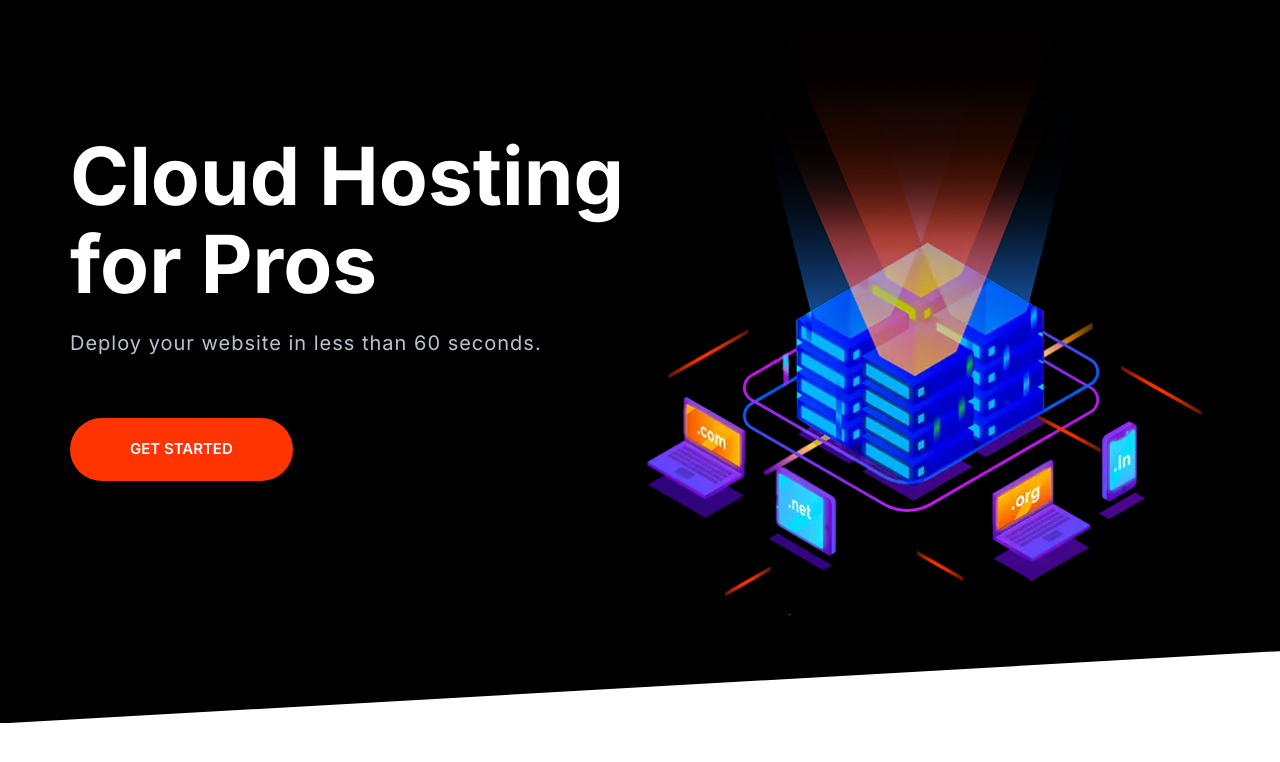
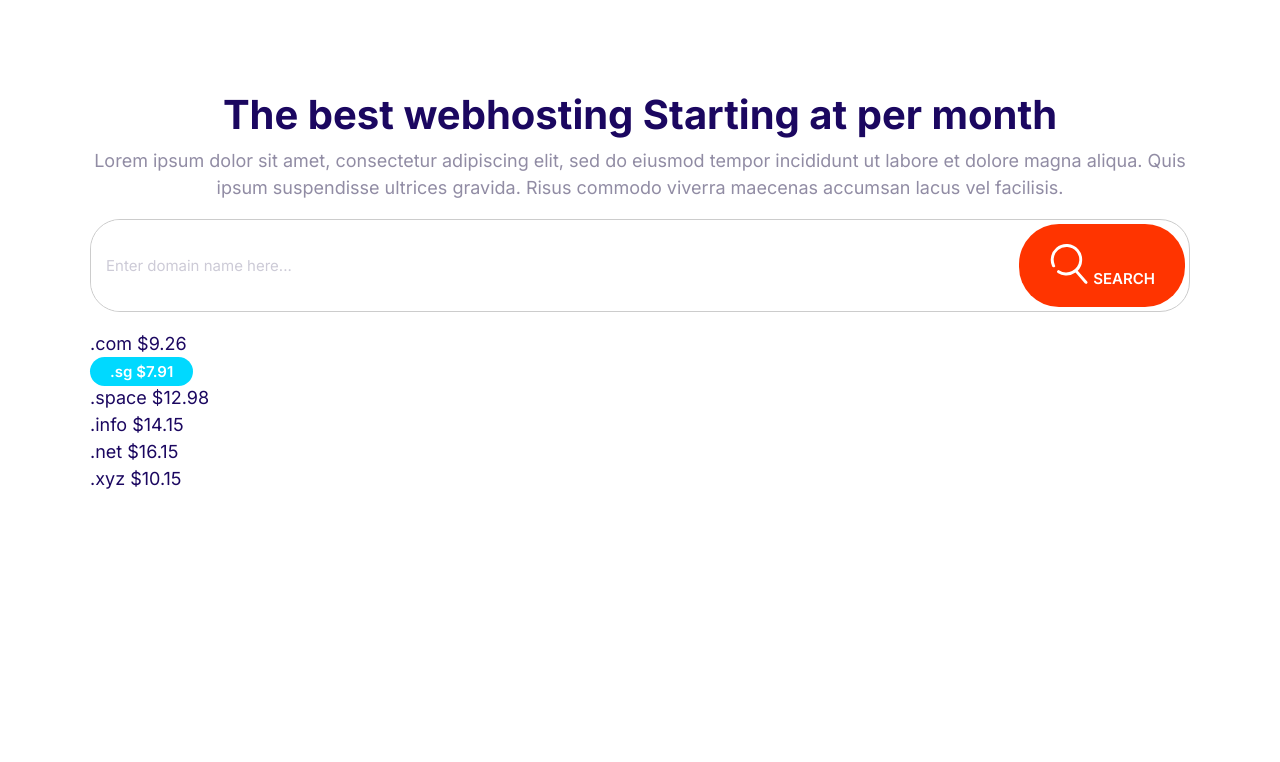
Before and after one commit to Rafiul-Islam/Moshify, a plain HTML site: page index.html in a window 1280 px wide. Drawn offline with Linux system fonts and the light colour scheme.

Commit message:
Build the block--domain component

```diff
--- a/index.html
+++ b/index.html
@@ -10,29 +10,39 @@
     <title>Moshify</title>
   </head>
   <body>
-    <section class="block block--dark block--skewed-left hero">
-      <div class="container grid grid--1x2">
-        <header class="block__header hero__content">
-          <h1 class="block__heading">Cloud Hosting for Pros</h1>
-          <p class="hero__tagline">
-            Deploy your website in less than 60 seconds.
-          </p>
-          <a href="#" class="btn btn--accent btn--stratched">get started</a>
-        </header>
-        <div>
-          <picture>
-            <source
-              type="image/webp"
-              srcset="images/banner.webp 1x, images/banner@2x.webp 2x"
-            />
-            <source
-              type="image/png"
-              srcset="images/banner.png 1x, images/banner@2x.png 2x"
-            />
-            <img class="hero__image" src="images/banner.png" alt="" />
-          </picture>
-        </div>
+    <section class="block container block--domain">
+      <header class="block__header">
+        <h2>The best webhosting Starting at per month</h2>
+        <p class="">
+          Lorem ipsum dolor sit amet, consectetur adipiscing elit, sed do
+          eiusmod tempor incididunt ut labore et dolore magna aliqua. Quis ipsum
+          suspendisse ultrices gravida. Risus commodo viverra maecenas accumsan
+          lacus vel facilisis.
+        </p>
+      </header>
+      <div class="input-group">
+        <input
+          type="text"
+          class="input"
+          placeholder="Enter domain name here..."
+        />
+        <button class="btn btn--accent btn--icon">
+          <svg class="icon icon--white">
+            <use xlink:href="images/sprite.svg#search"></use>
+          </svg>
+          Search
+        </button>
       </div>
+      <ul class="list block--domain__prices">
+        <li>.com $9.26</li>
+        <li>
+          <span class="badge badge--secondary"> .sg $7.91 </span>
+        </li>
+        <li>.space $12.98</li>
+        <li>.info $14.15</li>
+        <li>.net $16.15</li>
+        <li>.xyz $10.15</li>
+      </ul>
     </section>
   </body>
 </html>
```
